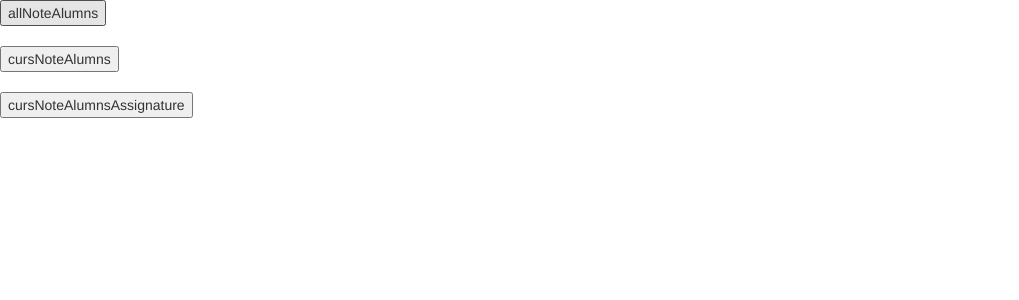
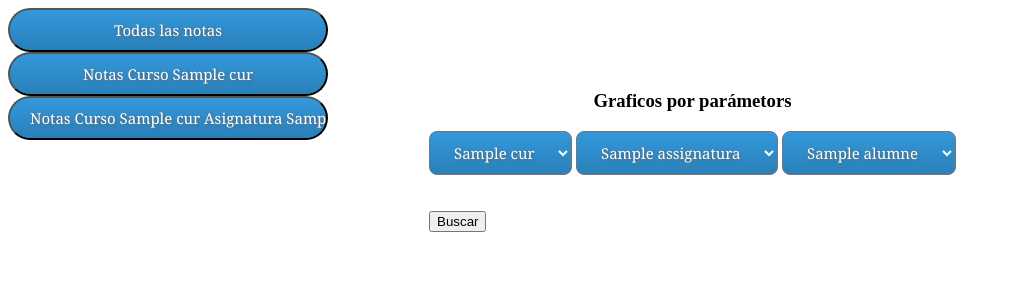
Before and after one commit to jacaam1516daw2/PBL1_M07, a PHP site: page / in a window 1280 px wide. Shown: the top 300 px of the page, without its empty margins (0-1019 px from the left). Run offline with PHP 8.4, Linux system fonts and the light colour scheme; tables that the repository leaves empty or names only in its code hold one stand-in row (values such as "Sample post"); some libraries are stand-ins or nearby versions.

Commit message:
Estable 1

```diff
--- /dev/null
+++ b/css/style.css
@@ -0,0 +1,70 @@
+#botones {
+    position: absolute;
+    margin: 0% 0%;
+}
+
+.combo {
+    margin: 5% 25%;
+    float: right;
+}
+
+h3 {
+    text-align: center;
+}
+
+.btn {
+    width: 320px;
+    background: #3498db;
+    background-image: -webkit-linear-gradient(top, #3498db, #2980b9);
+    background-image: -moz-linear-gradient(top, #3498db, #2980b9);
+    background-image: -ms-linear-gradient(top, #3498db, #2980b9);
+    background-image: -o-linear-gradient(top, #3498db, #2980b9);
+    background-image: linear-gradient(to bottom, #3498db, #2980b9);
+    -webkit-border-radius: 28;
+    -moz-border-radius: 28;
+    border-radius: 28px;
+    text-shadow: 1px 1px 3px #666666;
+    font-family: Georgia;
+    color: #ffffff;
+    font-size: 15px;
+    padding: 10px 20px 10px 20px;
+    text-decoration: none;
+}
+
+.btn:hover {
+    background: #3cb0fd;
+    background-image: -webkit-linear-gradient(top, #3cb0fd, #3498db);
+    background-image: -moz-linear-gradient(top, #3cb0fd, #3498db);
+    background-image: -ms-linear-gradient(top, #3cb0fd, #3498db);
+    background-image: -o-linear-gradient(top, #3cb0fd, #3498db);
+    background-image: linear-gradient(to bottom, #3cb0fd, #3498db);
+    text-decoration: none;
+}
+
+select {
+    background: #3498db;
+    background-image: -webkit-linear-gradient(top, #3498db, #2980b9);
+    background-image: -moz-linear-gradient(top, #3498db, #2980b9);
+    background-image: -ms-linear-gradient(top, #3498db, #2980b9);
+    background-image: -o-linear-gradient(top, #3498db, #2980b9);
+    background-image: linear-gradient(to bottom, #3498db, #2980b9);
+    -webkit-border-radius: 28;
+    -moz-border-radius: 28;
+    border-radius: 8px;
+    text-shadow: 1px 1px 3px #666666;
+    font-family: Georgia;
+    color: #ffffff;
+    font-size: 15px;
+    padding: 10px 20px 10px 20px;
+    text-decoration: none;
+}
+
+select:hover {
+    background: #3cb0fd;
+    background-image: -webkit-linear-gradient(top, #3cb0fd, #3498db);
+    background-image: -moz-linear-gradient(top, #3cb0fd, #3498db);
+    background-image: -ms-linear-gradient(top, #3cb0fd, #3498db);
+    background-image: -o-linear-gradient(top, #3cb0fd, #3498db);
+    background-image: linear-gradient(to bottom, #3cb0fd, #3498db);
+    text-decoration: none;
+}
--- a/index.php
+++ b/index.php
@@ -5,32 +5,105 @@
     <title>Gráficos</title>
     <meta charset="utf-8">
     <meta name="viewport" content="width=device-width, initial-scale=1">
-    <link rel="stylesheet" href="http://maxcdn.bootstrapcdn.com/bootstrap/3.3.5/css/bootstrap.min.css">
-    <script src="https://ajax.googleapis.com/ajax/libs/jquery/1.11.3/jquery.min.js"></script>
-    <script src="http://maxcdn.bootstrapcdn.com/bootstrap/3.3.5/js/bootstrap.min.js"></script>
+    <link rel="stylesheet" href="css/style.css">
 </head>
+
 
 <body>
     <?php
-    spl_autoload_register(function ($classe) {
-                                include $classe . '.php';
-                            });
-//allNoteAlumns();
-//cursNoteAlumns('DAW');
-//cursNoteAlumnsAssignature('DAW','PHP');
-echo "<form action='grafics.php' method='post'>
-<button type='submit' name='aceptar' value='allNoteAlumns'>allNoteAlumns</button>
-</form>";
-echo '<br>';
-echo "<form action='grafics.php' method='post'>
-<button type='submit' name='aceptar' value='cursNoteAlumns'>cursNoteAlumns</button>
-</form>";
-echo '<br>';
-echo "<form action='grafics.php' method='post'>
-<button type='submit' name='aceptar' value='cursNoteAlumnsAssignature'>cursNoteAlumnsAssignature</button>
-</form>";
+spl_autoload_register(function ($classe) {
+                            include $classe . '.php';
+                        });
 ?>
 
+        <form action='grafics.php' method='post'>
+            <div class="combo">
+                <h3>Graficos por parámetors</h3>
+                <select id="curso" class="selectpicker">
+                    <?php
+            try{
+                $gbd = new PDO ( 'mysql:host=localhost;dbname=ESCOLA_DB' , 'root' , 'adminuser' );
+                foreach( $gbd -> query ("SELECT NOM_CURS from CURS") as $fila ) {
+                   echo "<option>".$fila["NOM_CURS"]."</option>";
+                }
+                $gbd = null ;
+            } catch ( PDOException $e ) {
+                print "¡Error!: " . $e -> getMessage () . "<br/>" ;
+                die();
+            }
+            ?>
+                </select>
+                <select id="asignatura" class="selectpicker">
+                    <?php
+        try{
+            $gbd = new PDO ( 'mysql:host=localhost;dbname=ESCOLA_DB' , 'root' , 'adminuser' );
+            /*
+            foreach( $gbd -> query ("SELECT NOM_ASSIGNATURA FROM ASSIGNATURA WHERE CURS_ID IN
+            (SELECT ID_CURS FROM CURS WHERE NOM_CURS = ?") as $fila ) {
+            */
+            foreach( $gbd -> query ("SELECT NOM_ASSIGNATURA FROM ASSIGNATURA") as $fila ) {
+               echo "<option>".$fila["NOM_ASSIGNATURA"]."</option>";
+            }
+            $gbd = null ;
+        } catch ( PDOException $e ) {
+            print "¡Error!: " . $e -> getMessage () . "<br/>" ;
+            die();
+        }
+
+        ?>
+                </select>
+                <select id="alumno" class="selectpicker">
+                    <?php
+            try{
+                $gbd = new PDO ( 'mysql:host=localhost;dbname=ESCOLA_DB' , 'root' , 'adminuser' );
+                foreach( $gbd -> query ("SELECT NOM_ALUMNE FROM ALUMNE") as $fila ) {
+                   echo "<option>".$fila["NOM_ALUMNE"]."</option>";
+                }
+                $gbd = null ;
+            } catch ( PDOException $e ) {
+                print "¡Error!: " . $e -> getMessage () . "<br/>" ;
+                die();
+            }
+            ?>
+                </select>
+                <br>
+                <br>
+                <br>
+                <input id="parametros" name='aceptar' type='submit' value='Buscar'>
+            </div>
+            <!-- Inicio Botonera Lateral -->
+            <div id="botones">
+                <input id='allNoteAlumns' name='aceptar' type='submit' value='Todas las notas' class='btn btn-primary'>
+                <br>
+                <?php
+                try{
+                    $gbd = new PDO ( 'mysql:host=localhost;dbname=ESCOLA_DB' , 'root' , 'adminuser' );
+                    foreach( $gbd -> query ("SELECT NOM_CURS from CURS") as $fila ) {
+                        echo "<input id='cursNoteAlumns".$fila["NOM_CURS"]."' name='aceptar' type='submit' value='Notas Curso ".$fila["NOM_CURS"]."' class='btn btn-primary'>";
+                        echo "<br>";
+                    }
+                    $gbd = null ;
+                } catch ( PDOException $e ) {
+                    print "¡Error!: " . $e -> getMessage () . "<br/>" ;
+                    die();
+                }
+                try{
+                    $gbd = new PDO ( 'mysql:host=localhost;dbname=ESCOLA_DB' , 'root' , 'adminuser' );
+                    foreach( $gbd -> query ("SELECT ASI.NOM_ASSIGNATURA, C.NOM_CURS from ASSIGNATURA ASI INNER JOIN CURS C ON C.ID_CURS = ASI.CURS_ID ") as $fila ) {
+
+
+                        echo "<input id='cursNoteAlumnsAssignature".$fila["NOM_ASSIGNATURA"]."' name='aceptar' type='submit' value='Notas Curso ".$fila["NOM_CURS"]." Asignatura ".$fila["NOM_ASSIGNATURA"]."' class='btn btn-primary'>";
+                        echo "<br>";
+                    }
+                    $gbd = null ;
+                } catch ( PDOException $e ) {
+                    print "¡Error!: " . $e -> getMessage () . "<br/>" ;
+                    die();
+                }
+                ?>
+            </div>
+            <!-- FIN Botonera Lateral -->
+        </form>
 </body>
 
 </html>
```
Also changed, not shown: grafics.php (+33 -17 lines).
